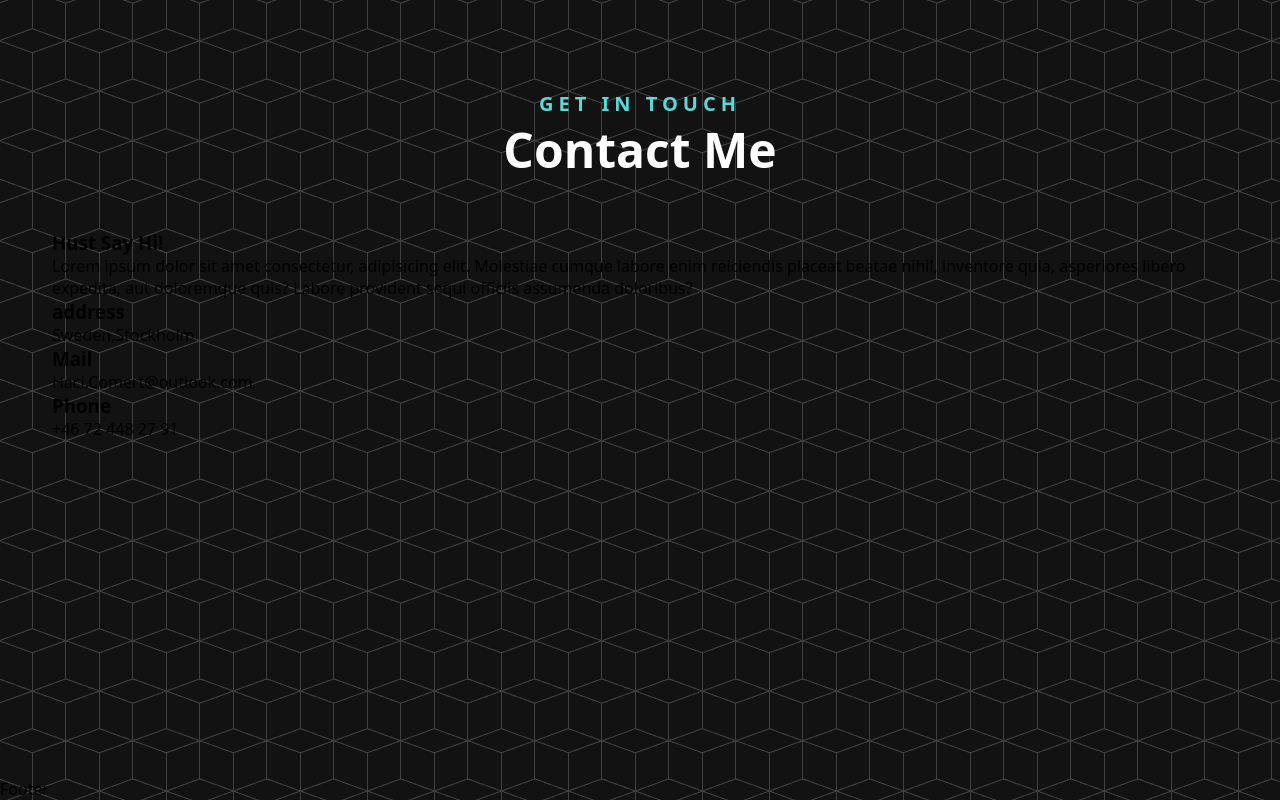
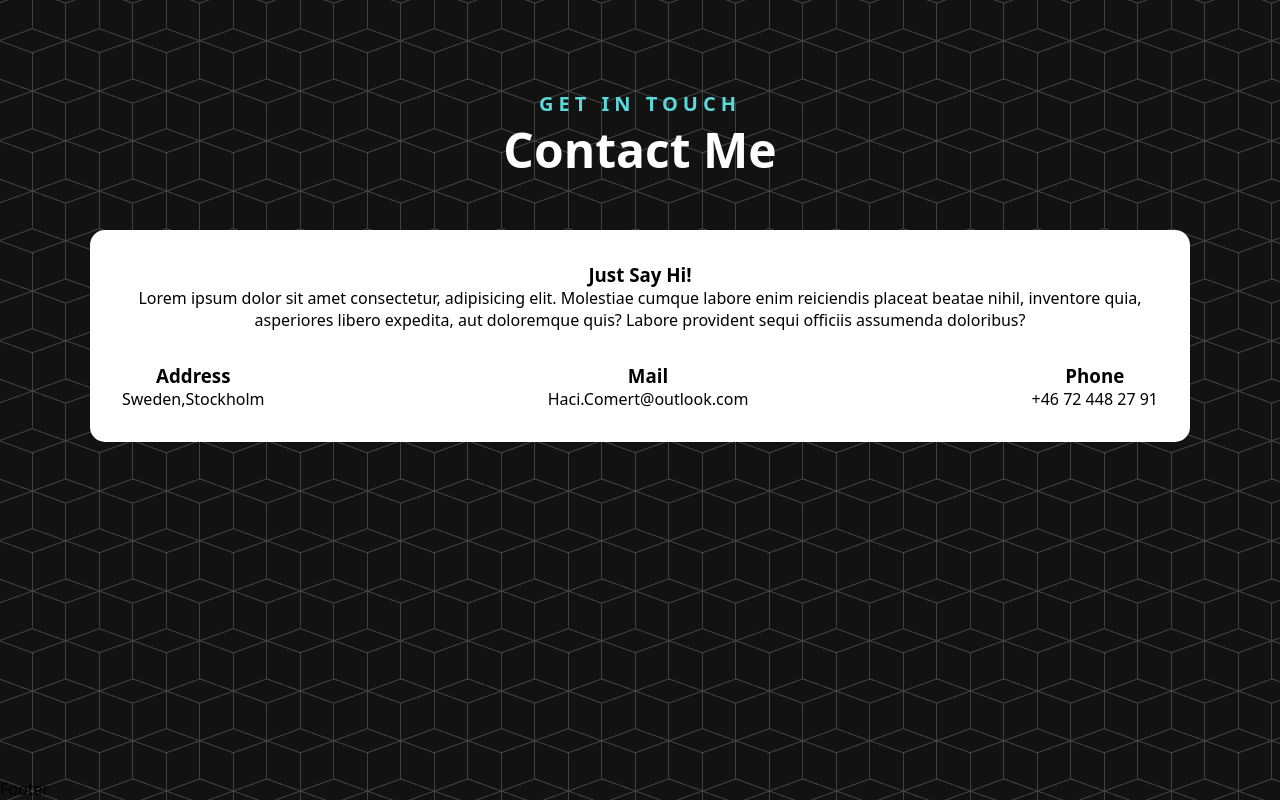
Before and after one commit to Haco11/Portfolio-React, a React (Create React App) app: page / in a window 1280 px wide. Shown: the part 3222-4022 px from the top of the page. Built offline with nearby package versions, Linux system fonts and the light colour scheme.

Commit message:
Added styling to contact

```diff
--- a/src/Component/Contact/Contact.jsx
+++ b/src/Component/Contact/Contact.jsx
@@ -8,16 +8,16 @@ const Contact = () => {
         <h2>Contact Me</h2>
       </div>
       <div className="contact_form">
-        <h3>Hust Say Hi!</h3>
+        <h3>Just Say Hi!</h3>
         <p>
           Lorem ipsum dolor sit amet consectetur, adipisicing elit. Molestiae
           cumque labore enim reiciendis placeat beatae nihil, inventore quia,
           asperiores libero expedita, aut doloremque quis? Labore provident
           sequi officiis assumenda doloribus?
         </p>
-        <div>
+        <div className="contact_info">
           <div>
-            <h3>address</h3>
+            <h3>Address</h3>
             <p>Sweden,Stockholm</p>
           </div>
           <div>
--- a/src/Component/Contact/Contact.scss
+++ b/src/Component/Contact/Contact.scss
@@ -0,0 +1,16 @@
+@import "../../style/globals.scss";
+
+.contact_form {
+  background: $white;
+  padding: 2rem;
+  max-width: 1100px;
+  margin-left: auto;
+  margin-right: auto;
+  text-align: center;
+  border-radius: 15px;
+  .contact_info {
+    display: flex;
+    justify-content: space-between;
+    margin-top: 2rem;
+  }
+}
```
